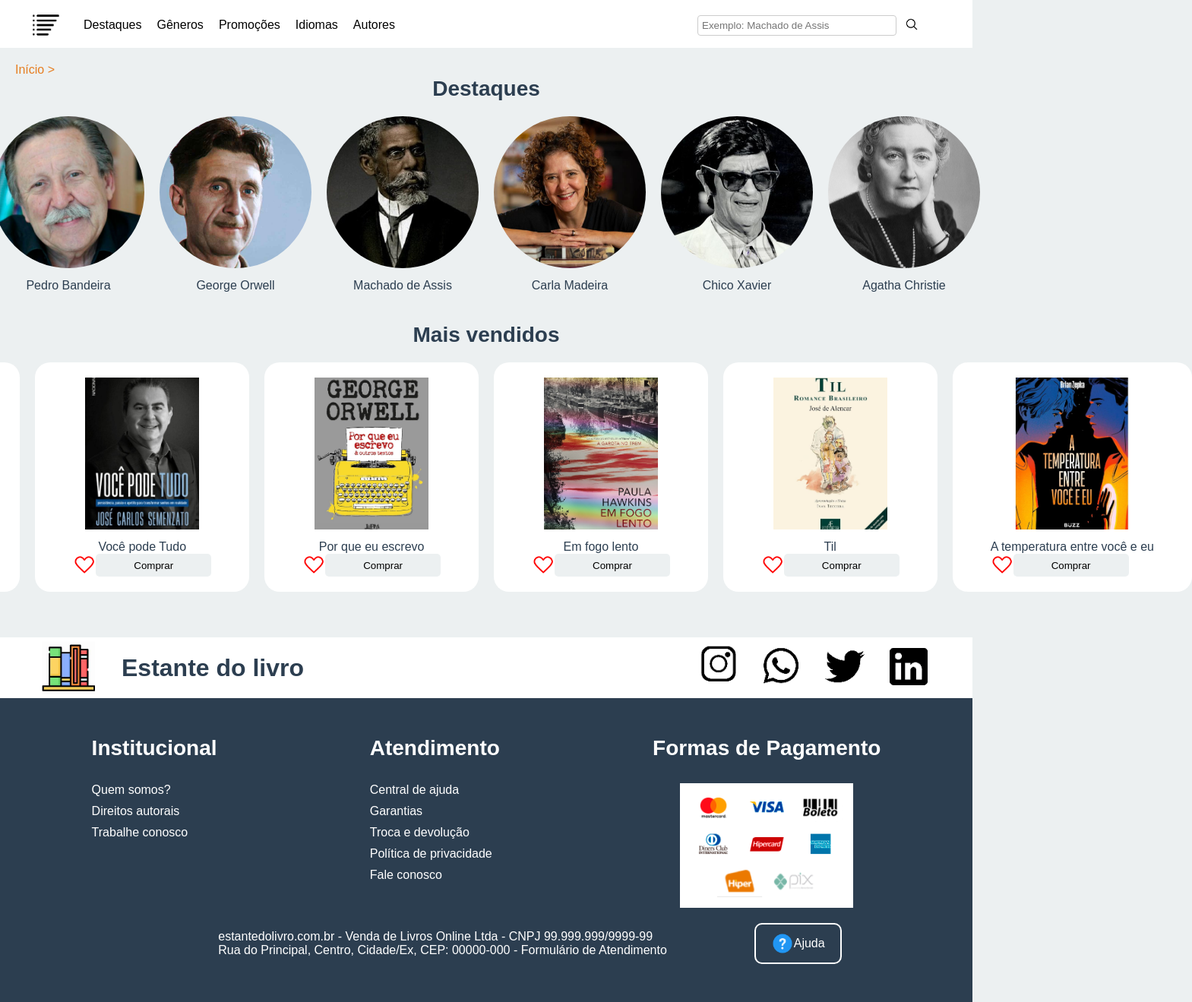
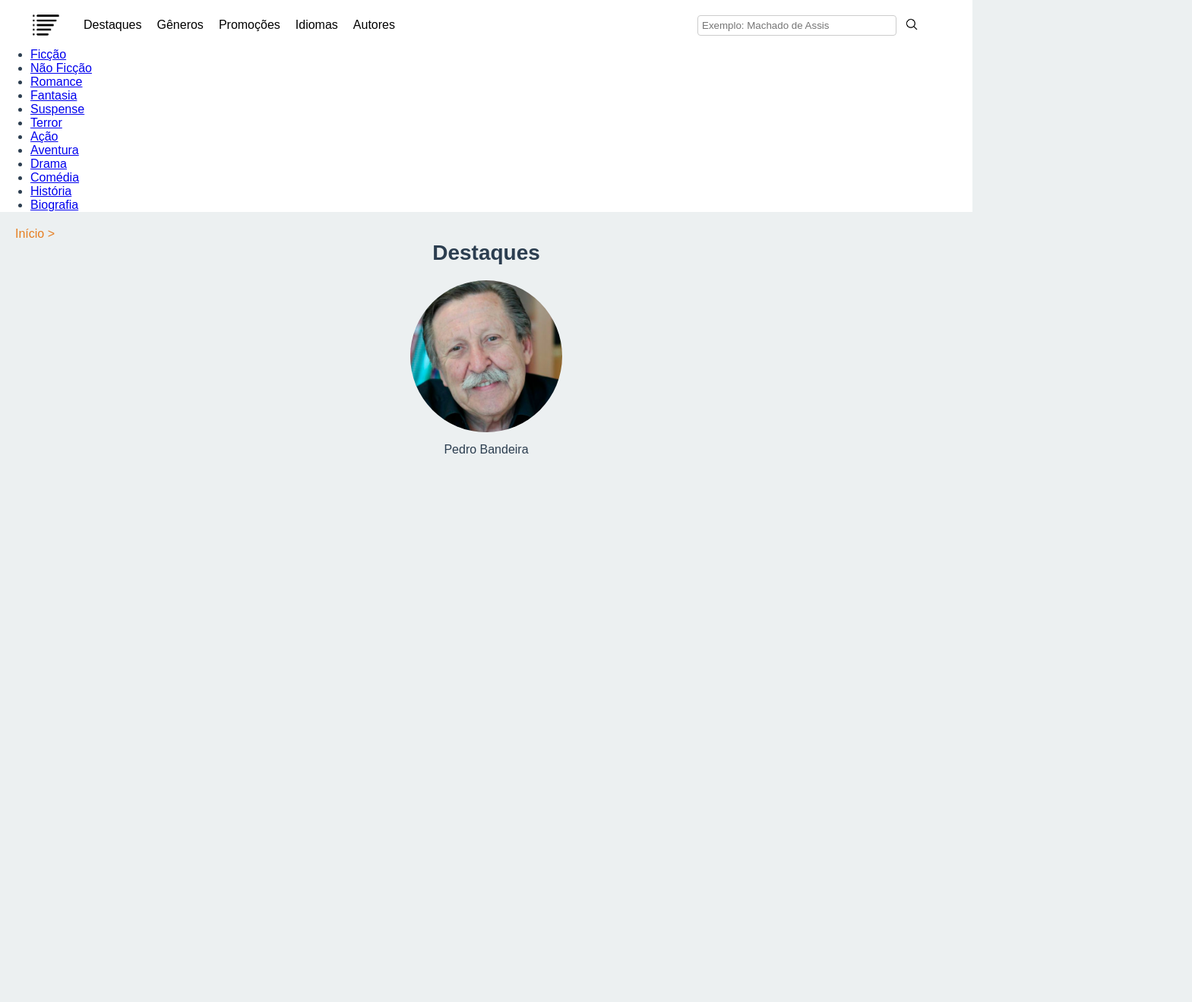
Before and after one commit to LucasRamos45/Estante-do-Livro, a plain HTML site: page index.html in a window 1280 px wide. Shown: the part 77-1396 px from the top of the page at 76% size, 1569 px wide, since content can reach past the window. After the commit the page ends 800 px from the top, so only its background shows below. Drawn offline with Linux system fonts and the light colour scheme.

Commit message:
Update index.html

```diff
--- a/index.html
+++ b/index.html
@@ -35,6 +35,25 @@
                 <button type="submit"><img src="Imagens/search.png" alt="buscar"></button>
             </div>
         </nav>
+        <!-- Menu Expansível -->
+        <div class="menu-expansivel">
+            <ul>
+                <li><a href="#">Ficção</a></li>
+                <li><a href="#">Não Ficção</a></li>
+                <li><a href="#">Romance</a></li>
+                <li><a href="#">Fantasia</a></li>
+                <li><a href="#">Suspense</a></li>
+                <li><a href="#">Terror</a></li>
+            </ul>
+            <ul>
+                <li><a href="#">Ação</a></li>
+                <li><a href="#">Aventura</a></li>
+                <li><a href="#">Drama</a></li>
+                <li><a href="#">Comédia</a></li>
+                <li><a href="#">História</a></li>
+                <li><a href="#">Biografia</a></li>
+            </ul>
+        </div>
     </header>
 
     <main>
@@ -46,126 +65,12 @@
                     <img src="Imagens/Autores/pedro_band.jpg" alt="Pedro Bandeira">
                     <p>Pedro Bandeira</p>
                 </div>
-                <div class="autor">
-                    <img src="Imagens/Autores/george_orwell.jpg" alt="George Orwell">
-                    <p>George Orwell</p>
-                </div>
-                <div class="autor">
-                    <img src="Imagens/Autores/machado_de_assis.jpeg" alt="Machado de Assis">
-                    <p>Machado de Assis</p>
-                </div>
-                <div class="autor">
-                    <img src="Imagens/Autores/carla_madeira.jpg" alt="Carla Madeira">
-                    <p>Carla Madeira</p>
-                </div>
-                <div class="autor">
-                    <img src="Imagens/Autores/chico_xavier.jpg" alt="Chico Xavier">
-                    <p>Chico Xavier</p>
-                </div>
-                <div class="autor">
-                    <img src="Imagens/Autores/agatha_christie.jpg" alt="Agatha Christie">
-                    <p>Agatha Christie</p>
-                </div>
+                <!-- Mais autores aqui -->
             </div>
         </section>
 
-        <h2>Mais vendidos</h2>
-        <section class="mais-vendidos">
-            <div class="livros">
-                <div class="livro">
-                    <img class="capa" src="Imagens/Livros/imperfectos.jpg" alt="Imperfectos">
-                    <p>Imperfectos</p>
-                    <div id="btn">
-                        <img src="Imagens/heart red.png">
-                        <button class="comprar">Comprar</button>
-                    </div>
-                </div>
-                <div class="livro">
-                    <img class="capa" src="Imagens/Livros/voce_pode_tudo.jpg" alt="Você pode Tudo">
-                    <p>Você pode Tudo</p>
-                    <div id="btn">
-                        <img src="Imagens/heart red.png">
-                        <button class="comprar">Comprar</button>
-                    </div>
-                </div>
-                <div class="livro">
-                    <img class="capa" src="Imagens/Livros/por_que_escrevo.jpg" alt="Por que eu escrevo">
-                    <p>Por que eu escrevo</p>
-                    <div id="btn">
-                        <img src="Imagens/heart red.png">
-                        <button class="comprar">Comprar</button>
-                    </div>
-                </div>
-                <div class="livro">
-                    <img class="capa" src="Imagens/Livros/em_fogo_lento.jpg" alt="Em fogo lento">
-                    <p>Em fogo lento</p>
-                    <div id="btn">
-                        <img src="Imagens/heart red.png">
-                        <button class="comprar">Comprar</button>
-                    </div>
-                </div>
-                <div class="livro">
-                    <img class="capa" src="Imagens/Livros/til.jpg" alt="Til">
-                    <p>Til</p>
-                    <div id="btn">
-                        <img src="Imagens/heart red.png">
-                        <button class="comprar">Comprar</button>
-                    </div>
-                </div>
-                <div class="livro">
-                    <img class="capa" src="Imagens/Livros/a_temperatura.jpg" alt="A temperatura entre você e eu">
-                    <p>A temperatura entre você e eu</p>
-                    <div id="btn">
-                        <img src="Imagens/heart red.png">
-                        <button class="comprar">Comprar</button>
-                    </div>
-                </div>
-            </div>
-        </section>
+        <!-- Seção de Mais vendidos e outros conteúdos -->
     </main>
-    <div class="rodape">
-        <div style="display: flex; align-items: center;">
-            <img id="logo" src="Imagens/logo.png" alt="logo">
-            <h1>Estante do livro</h1>
-        </div>
-        <div><img src="Imagens/redes_sociais.png" alt="Redes Sociais"></div>
-    </div>
-    <footer>
-        <div class="institucional">
-            <h2>Institucional</h3>
-            <ul>
-                <li><a href="#">Quem somos?</a></li>
-                <li><a href="#">Direitos autorais</a></li>
-                <li><a href="#">Trabalhe conosco</a></li>
-            </ul>
-        </div>
-        <div class="atendimento">
-            <h2>Atendimento</h3>
-            <ul>
-                <li><a href="#">Central de ajuda</a></li>
-                <li><a href="#">Garantias</a></li>
-                <li><a href="#">Troca e devolução</a></li>
-                <li><a href="#">Política de privacidade</a></li>
-                <li><a href="#">Fale conosco</a></li>
-            </ul>
-        </div>
-        <div class="formas-pagamento">
-            <h2>Formas de Pagamento</h3>
-            <img src="Imagens/formas_pagamento.png" alt="Formas de Pagamento">
-        </div>
-    </footer>
-    <div class="sobre">
-        <div></div>
-        <div></div>
-        <div>
-            <p>estantedolivro.com.br - Venda de Livros Online Ltda - CNPJ 99.999.999/9999-99</p>
-            <p>Rua do Principal, Centro, Cidade/Ex, CEP: 00000-000 - Formulário de Atendimento</p>
-        </div>
-        <div class="ajuda">
-            <img src="Imagens/ajuda.png" alt="">
-            <p>Ajuda</p>
-        </div>
-        <div></div>
-    </div>
+    <!-- Rodapé e outras seções aqui -->
 </body>
 </html>
```
